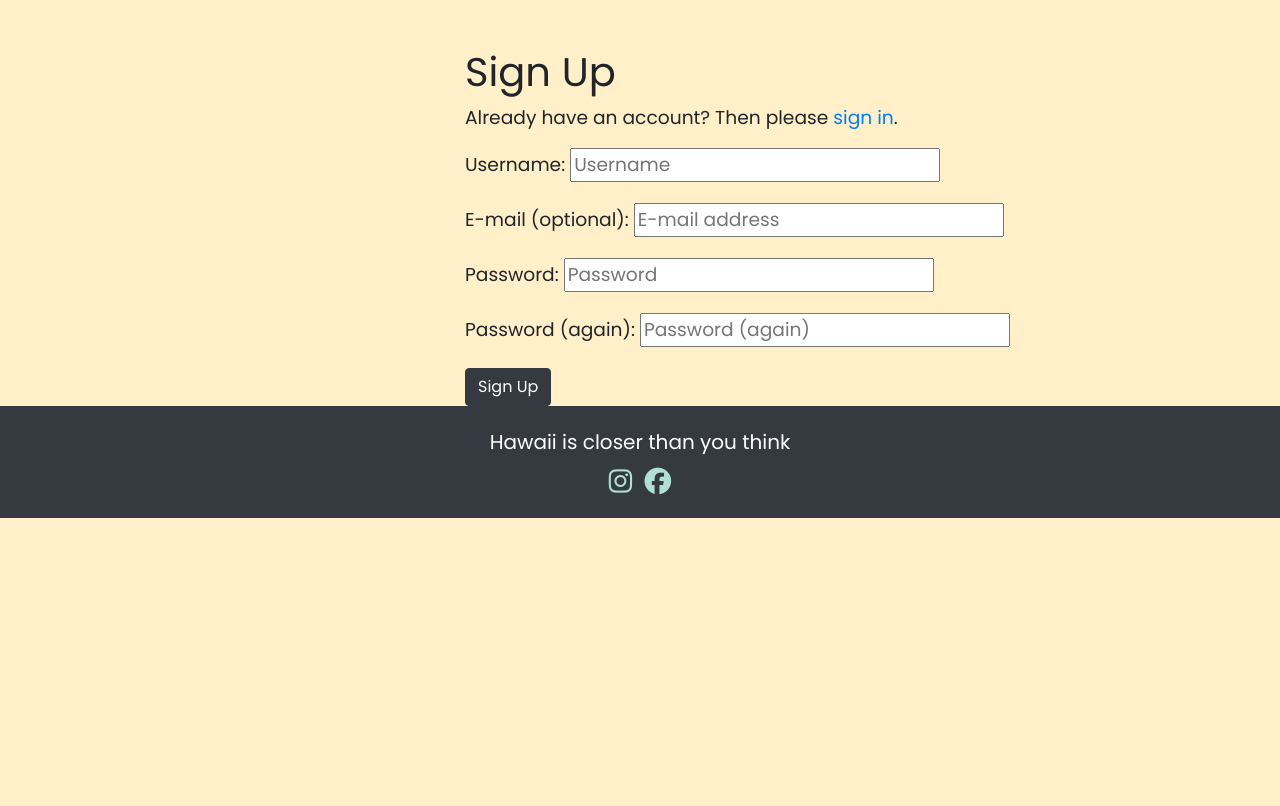
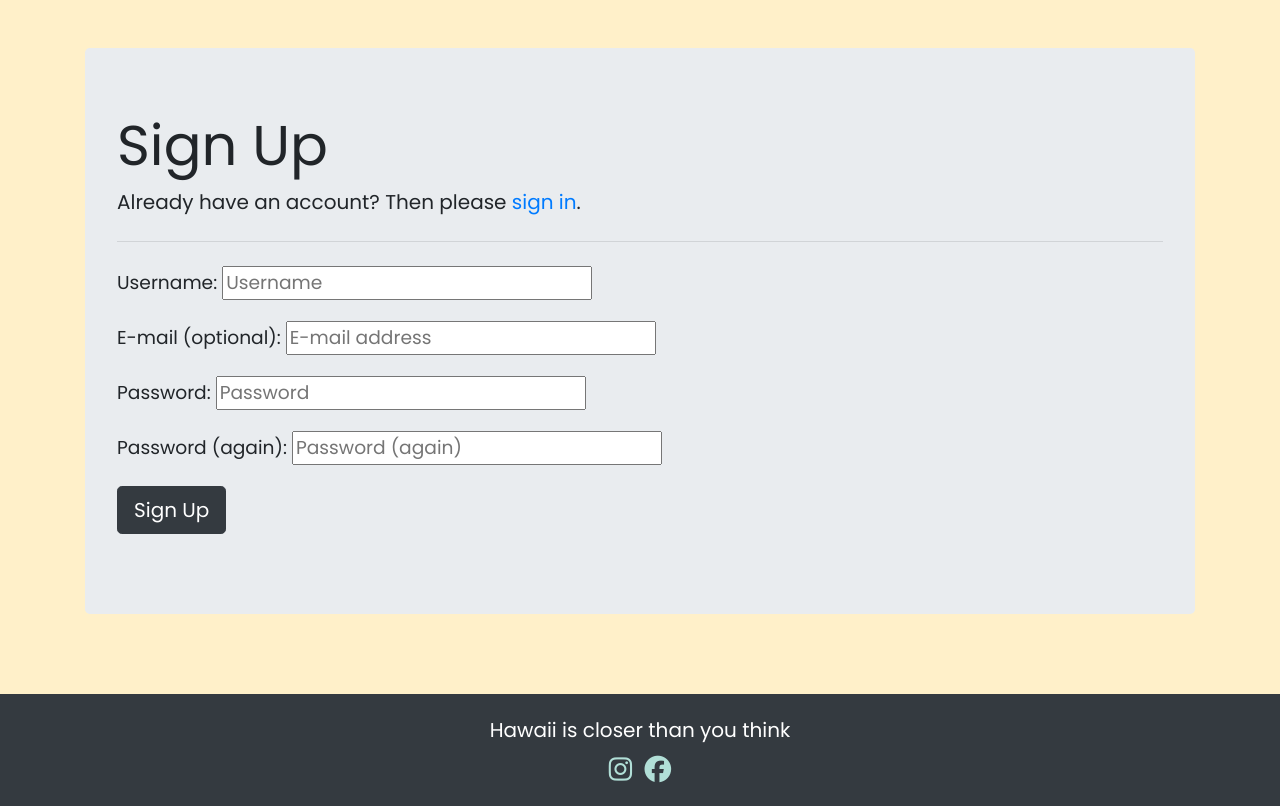
Before and after one commit to rubengardner/Restaurant_booking, a Django app: page /accounts/signup/ in a window 1280 px wide. Shown: the part 56-862 px from the top of the page. Before the commit the page ends 574 px from the top, so only its background shows below. Run offline with Django 3.2, Linux system fonts and the light colour scheme; some libraries are stand-ins or nearby versions.

Commit message:
Edit signup and signin style

```diff
--- a/book_table/templates/account/signup.html
+++ b/book_table/templates/account/signup.html
@@ -9,22 +9,21 @@
 {% block content %}
 
 <div class="container">
-  <div class="row mt-5 md-5">
-    <div class="col offset-md-4">
-      <h1>{% trans "Sign Up" %}</h1>
-
-      <p>{% blocktrans %}Already have an account? Then please <a href="{{ login_url }}">sign in</a>.{% endblocktrans %}
-      </p>
-
-      <form class="signup" id="signup_form" method="post" action="{% url 'account_signup' %}">
-        {% csrf_token %}
-        {{ form.as_p }}
-        {% if redirect_field_value %}
-        <input type="hidden" name="{{ redirect_field_name }}" value="{{ redirect_field_value }}" />
-        {% endif %}
-        <button class="btn btn-dark" type="submit">Sign Up</button>
-      </form>
-
+  <div class="row mt-5 mb-5">
+    <div class="col">
+      <div class="jumbotron">
+        <h1 class="display-4">{% trans "Sign Up" %}</h1>
+        <p class="lead">{% blocktrans %}Already have an account? Then please <a href="{{ login_url }}">sign in</a>.{% endblocktrans %}</p>
+        <hr class="my-4">
+        <p><form class="signup" id="signup_form" method="post" action="{% url 'account_signup' %}">
+          {% csrf_token %}
+          {{ form.as_p }}
+          {% if redirect_field_value %}
+          <input type="hidden" name="{{ redirect_field_name }}" value="{{ redirect_field_value }}" />
+          {% endif %}
+          <button class="btn btn-dark btn-lg" type="submit">Sign Up</button>
+        </form></p>
+      </div>
     </div>
   </div>
 </div>
--- a/book_table/templates/contact.html
+++ b/book_table/templates/contact.html
@@ -28,6 +28,7 @@
             </div>
         </div>
     </div>
+
 </section>
 
 {% endblock %}
```
Also changed, not shown: book_table/templates/account/login.html (+10 -8 lines), db.sqlite3.
